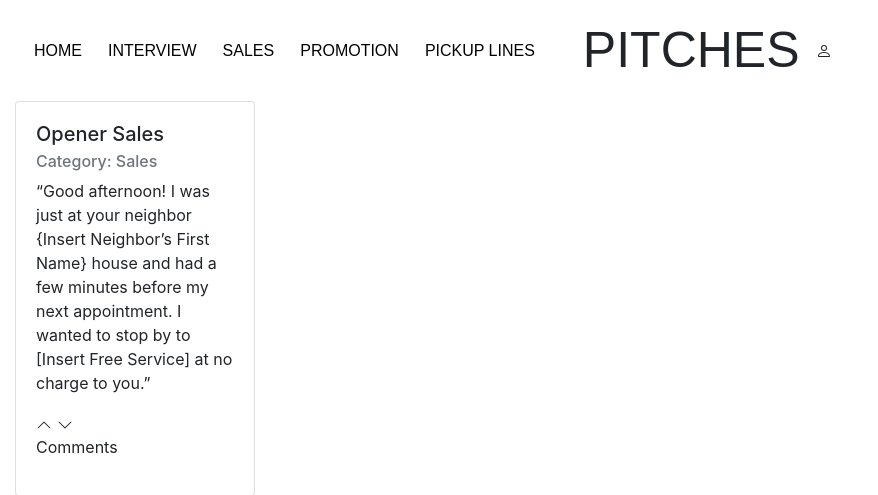
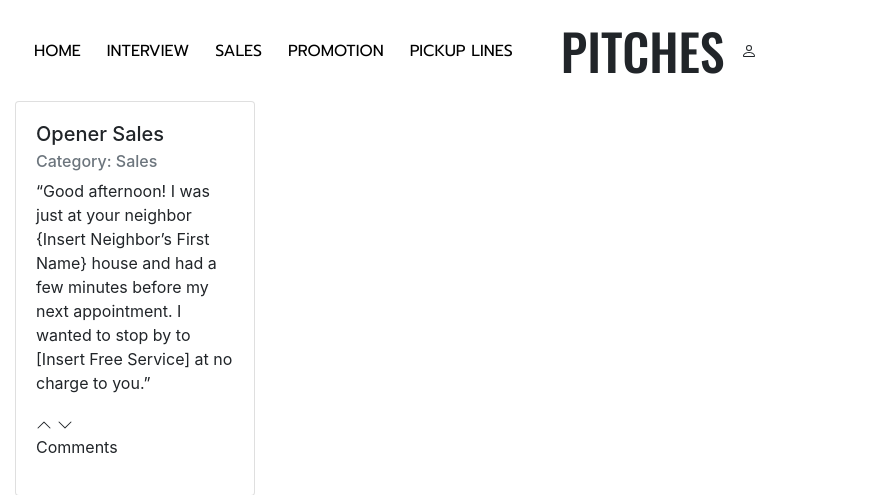
Before and after one commit to LewisNjagi/python-week3, a Flask app: page / in a window 1280 px wide. Shown: the top 495 px of the page, without its empty margins (0-878 px from the left). Run offline with Flask 2, Linux system fonts and the light colour scheme; some libraries are stand-ins or nearby versions.

Commit message:
add google links

```diff
--- a/app/templates/navbar.html
+++ b/app/templates/navbar.html
@@ -1,6 +1,11 @@
 <link rel="stylesheet" href="{{ url_for('static',filename='css/navbar.css') }}">
+<link rel="preconnect" href="https://fonts.gstatic.com">
+<link href="https://fonts.googleapis.com/css2?family=Prompt&display=swap" rel="stylesheet">
+<link rel="preconnect" href="https://fonts.gstatic.com">
+<link href="https://fonts.googleapis.com/css2?family=Oswald:wght@500&display=swap" rel="stylesheet">
 <nav class="navbar navbar-expand-lg">
-    <button class="navbar-toggler" type="button" data-toggle="collapse" data-target="#navbarNav" aria-controls="navbarNav" aria-expanded="false" aria-label="Toggle navigation">
+    <button class="navbar-toggler" type="button" data-toggle="collapse" data-target="#navbarNav"
+        aria-controls="navbarNav" aria-expanded="false" aria-label="Toggle navigation">
         <span class="navbar-toggler-icon"></span>
     </button>
     <div class="collapse navbar-collapse" id="navbarNav">
@@ -23,8 +28,10 @@
         </ul>
         <a class="navbar-brand" href="#" style="color: inherit;">PITCHES</a>
         <div class="nav navbar-nav navbar-right">
-        <svg xmlns="http://www.w3.org/2000/svg" width="16" height="16" fill="currentColor" class="bi bi-person" viewBox="0 0 16 16">
-            <path d="M8 8a3 3 0 1 0 0-6 3 3 0 0 0 0 6zm2-3a2 2 0 1 1-4 0 2 2 0 0 1 4 0zm4 8c0 1-1 1-1 1H3s-1 0-1-1 1-4 6-4 6 3 6 4zm-1-.004c-.001-.246-.154-.986-.832-1.664C11.516 10.68 10.289 10 8 10c-2.29 0-3.516.68-4.168 1.332-.678.678-.83 1.418-.832 1.664h10z"/>
+            <svg xmlns="http://www.w3.org/2000/svg" width="16" height="16" fill="currentColor" class="bi bi-person"
+                viewBox="0 0 16 16">
+                <path
+                    d="M8 8a3 3 0 1 0 0-6 3 3 0 0 0 0 6zm2-3a2 2 0 1 1-4 0 2 2 0 0 1 4 0zm4 8c0 1-1 1-1 1H3s-1 0-1-1 1-4 6-4 6 3 6 4zm-1-.004c-.001-.246-.154-.986-.832-1.664C11.516 10.68 10.289 10 8 10c-2.29 0-3.516.68-4.168 1.332-.678.678-.83 1.418-.832 1.664h10z" />
             </svg>
         </div>
     </div>
```
Lines whose indentation alone changed are shown as unchanged.
